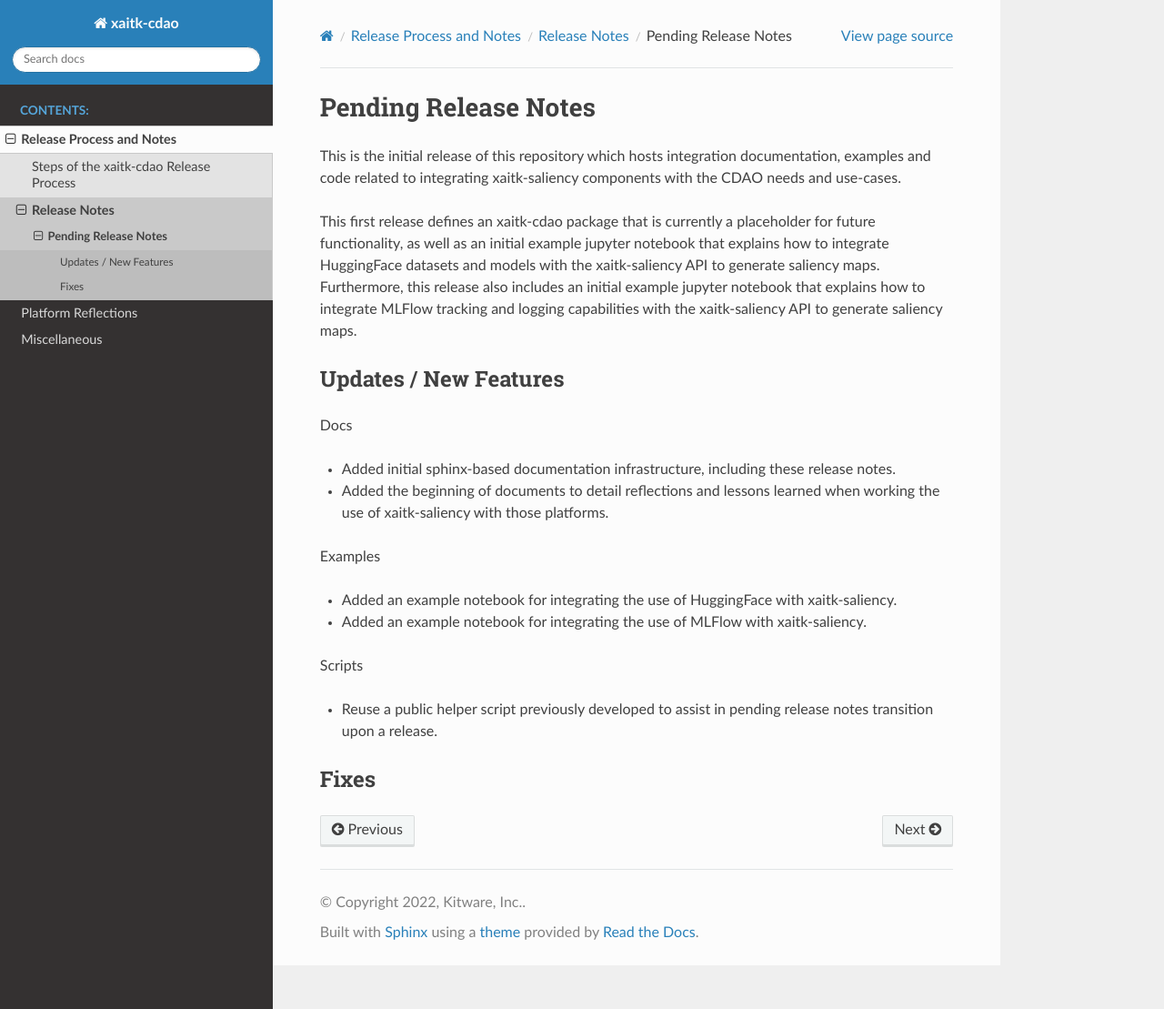
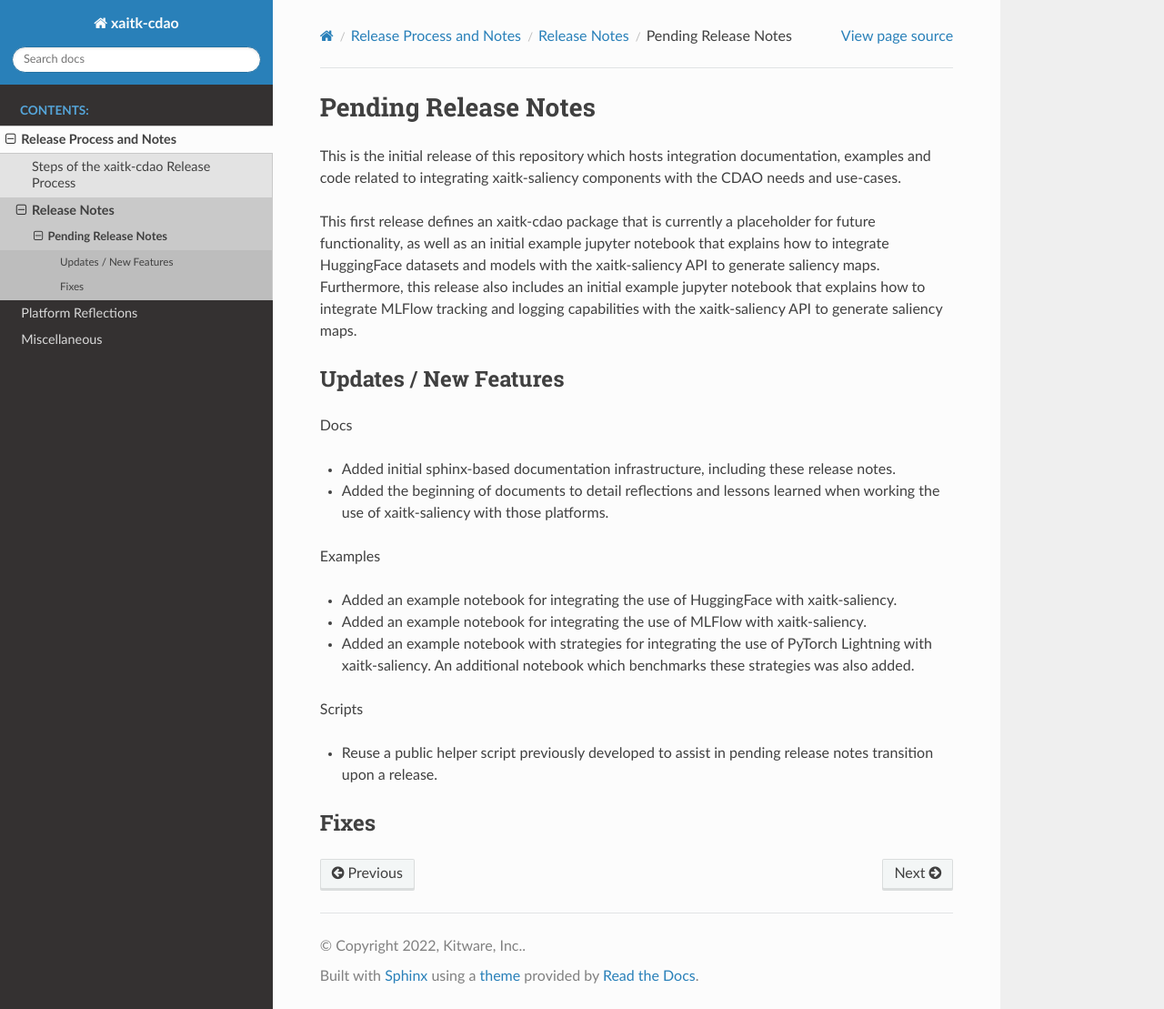
Before and after one commit to Kitware/xaitk-jatic, a Sphinx documentation site: the page built from docs/release_notes/pending_release.rst, in a window 1280 px wide and 1109 px high. Shown: the whole window at 91% size. Built offline with Sphinx 7.4.7 and the Read the Docs theme 2.0.0, drawn with Linux system fonts in a browser that asks for light colours.

Commit message:
Add Lightning notebook to CI, update release notes

```diff
--- a/docs/release_notes/pending_release.rst
+++ b/docs/release_notes/pending_release.rst
@@ -27,8 +27,13 @@ Examples
 
 * Added an example notebook for integrating the use of HuggingFace with
   xaitk-saliency.
+
 * Added an example notebook for integrating the use of MLFlow with
   xaitk-saliency.
+
+* Added an example notebook with strategies for integrating the use of
+  PyTorch Lightning with xaitk-saliency. An additional notebook which
+  benchmarks these strategies was also added.
 
 Scripts
 
```
Also changed, not shown: .gitlab-ci.yml.
